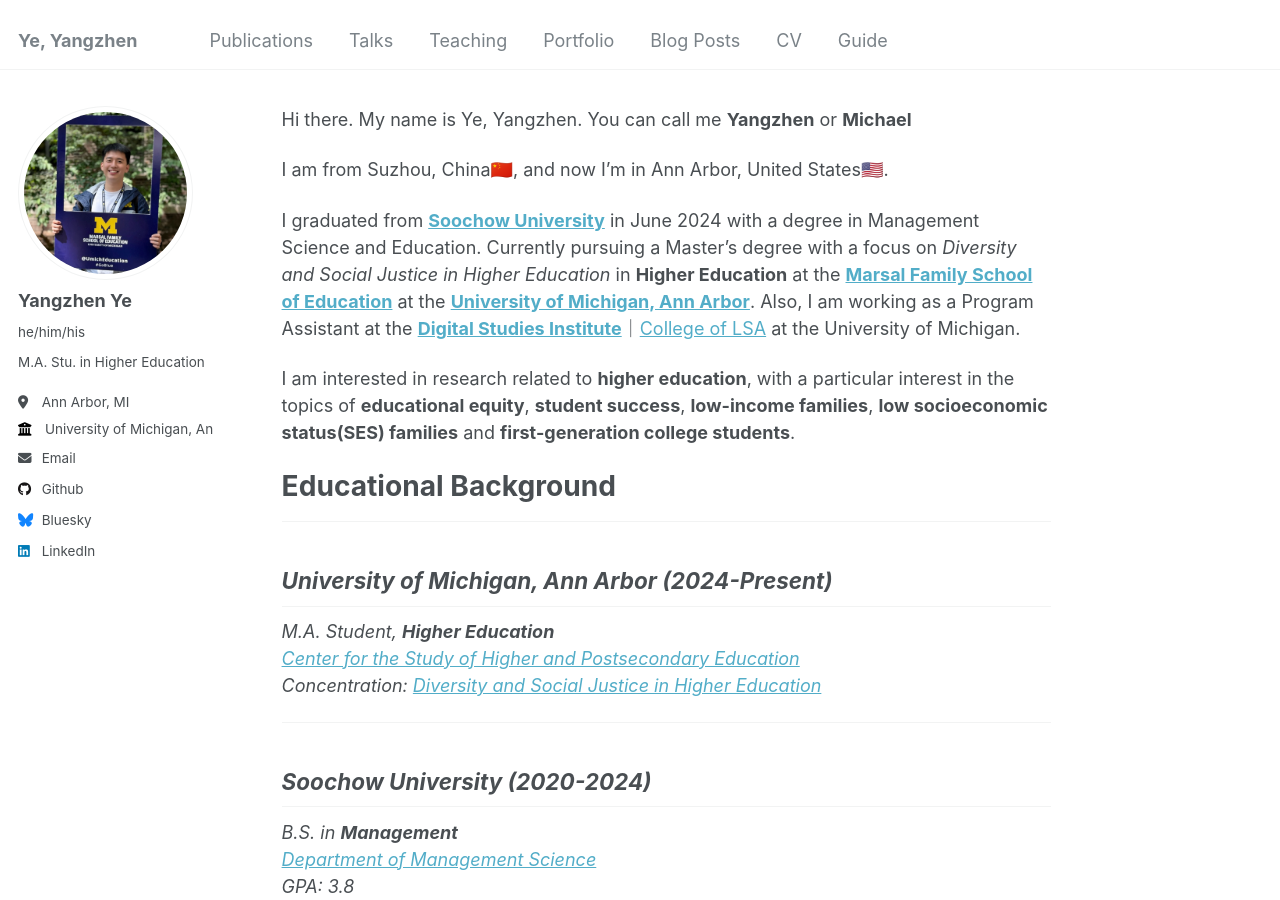
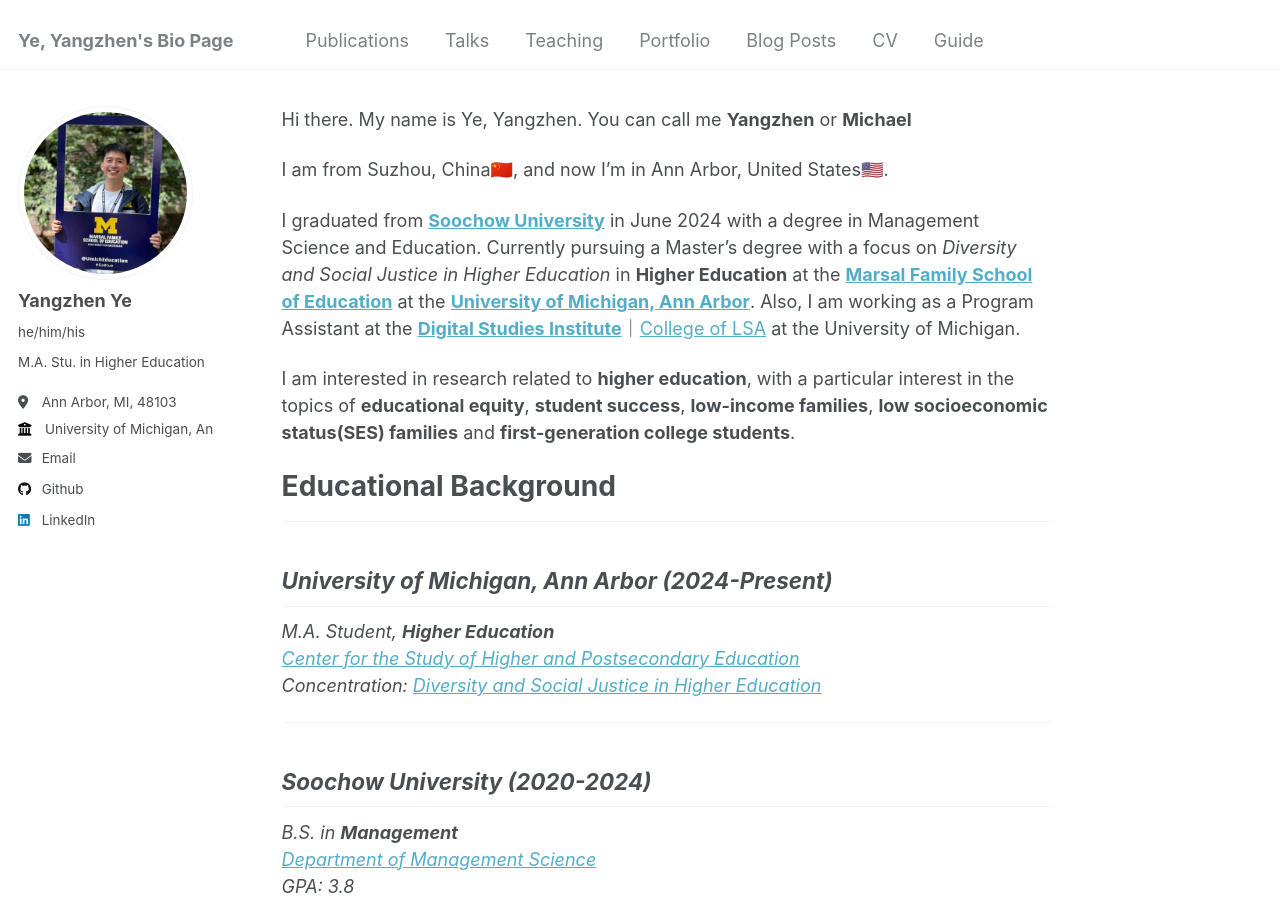
Before and after one commit to Yangzhen-Yeh/Yangzhen-Yeh.github.io, a Jekyll site: the page built from _pages/about.md, in a window 1280 px wide and 900 px high. Built offline with Jekyll 4.4.1, drawn with Linux system fonts in a browser that asks for light colours.

Commit message:
Update _config.yml

```diff
--- a/_config.yml
+++ b/_config.yml
@@ -8,11 +8,11 @@
 
 # Basic Site Settings
 locale                   : "en-US"
-title                    : "Ye, Yangzhen"
+title                    : "Ye, Yangzhen's Bio Page"
 title_separator          : "-"
-name                     : &name "Ye, Yangzhen"
-description              : &description "MA Stu @Umich, Program Assis @DSI, Umich"
-url                      : https://yangzhen-yeh.github.io/ # the base hostname & protocol for your site e.g. "https://mmistakes.github.io"
+name                     : "Ye, Yangzhen"
+description              : "MA Stu @Umich, Program Assis @DSI, Umich"
+url                      : "https://yangzhen-yeh.github.io/" # the base hostname & protocol for your site e.g. "https://mmistakes.github.io"
 baseurl                  : "/blog" # the subpath of your site, e.g. "/blog"
 repository               : "Yangzhen-Yeh/Yangzhen-Yeh.github.io"
 
@@ -25,7 +25,7 @@ author:
   name             : "Yangzhen Ye"
   pronouns         : "he/him/his"
   bio              : "M.A. Stu. in Higher Education"
-  location         : "Ann Arbor, MI"
+  location         : "Ann Arbor, MI, 48103"
   employer         : "University of Michigan, Ann Arbor"
   uri              : # URL
   email            : "yeyz@umich.edu"
@@ -48,7 +48,7 @@ author:
   stackoverflow    : # User number or user number and name (i.e., use "1" or "1/jeff-atwood")
 
   # Social media
-  bluesky          : "bsky.app" # Replace this with you Bluesky username
+  bluesky          : # Replace this with you Bluesky username
   facebook         : # Username
   flickr           : # Username
   foursquare       : # Username
```
